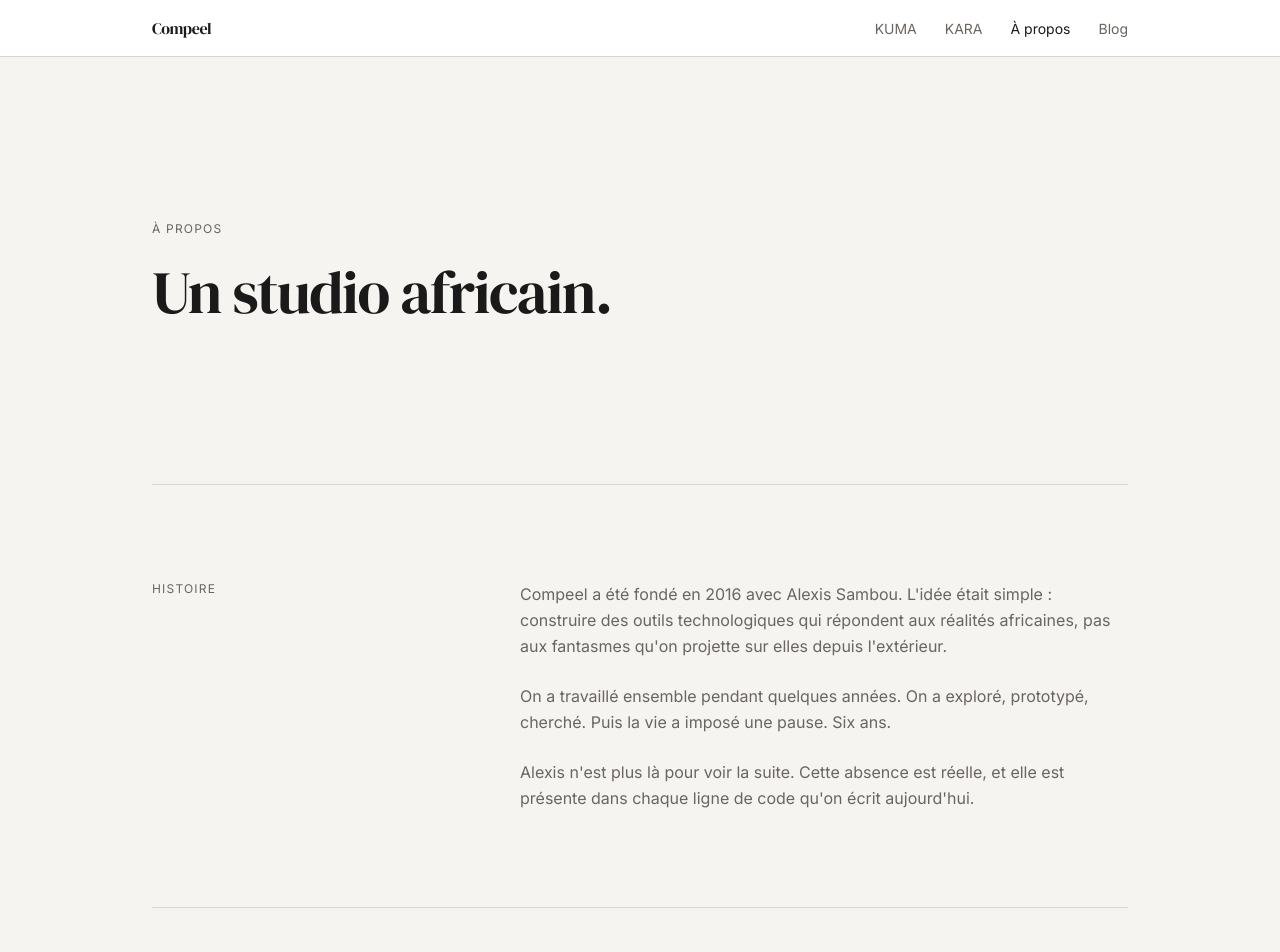
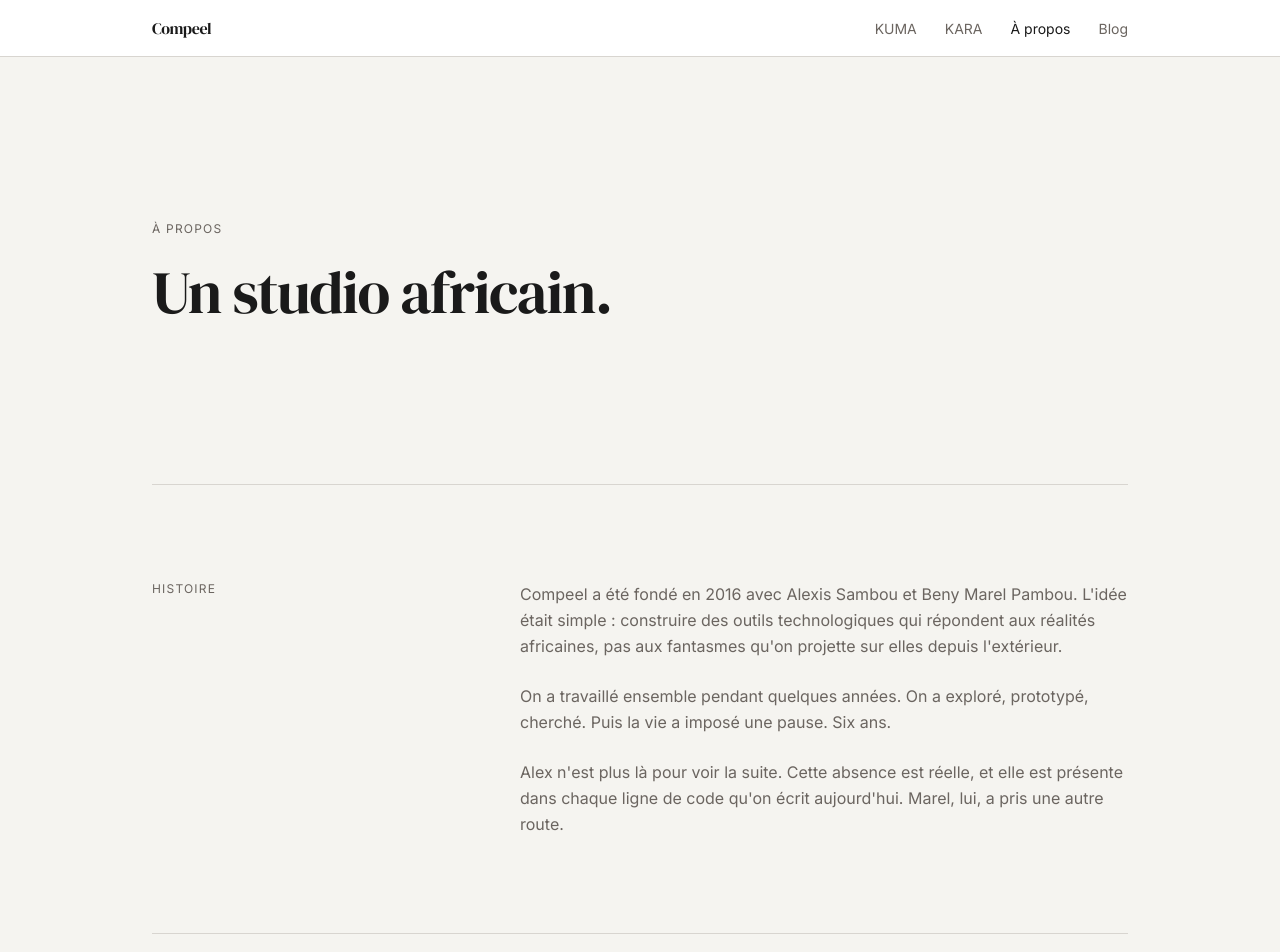
Before and after one commit to Atak0ra/compeel, a Next.js app: page /about in a window 1280 px wide. Shown: the top 952 px of the page. Built offline with nearby package versions, Linux system fonts and the light colour scheme.

Commit message:
add info to landing page

```diff
--- a/app/about/page.tsx
+++ b/app/about/page.tsx
@@ -31,7 +31,7 @@ export default function AboutPage() {
           </div>
           <div className="space-y-6 text-base text-muted leading-relaxed">
             <p>
-              Compeel a été fondé en 2016 avec Alexis Sambou. L&apos;idée était simple :
+              Compeel a été fondé en 2016 avec Alexis Sambou et Beny Marel Pambou. L&apos;idée était simple :
               construire des outils technologiques qui répondent aux réalités africaines,
               pas aux fantasmes qu&apos;on projette sur elles depuis l&apos;extérieur.
             </p>
@@ -40,8 +40,9 @@ export default function AboutPage() {
               cherché. Puis la vie a imposé une pause. Six ans.
             </p>
             <p>
-              Alexis n&apos;est plus là pour voir la suite. Cette absence est réelle,
+              Alex n&apos;est plus là pour voir la suite. Cette absence est réelle,
               et elle est présente dans chaque ligne de code qu&apos;on écrit aujourd&apos;hui.
+              Marel, lui, a pris une autre route.
             </p>
           </div>
         </div>
```
Also changed, not shown: 2 other files (tests, documents, lock files or other folders).
